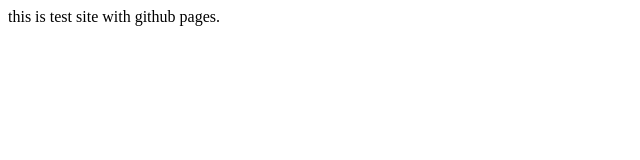
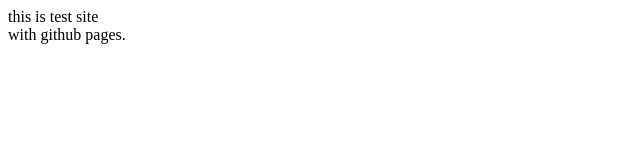
Before and after one commit to kishikawa/site.kishikawa, a plain HTML site: page index.html in a window 1280 px wide. Shown: the whole page, without its empty margins (0-640 px from the left). Drawn offline with Linux system fonts and the light colour scheme.

Commit message:
Update index.html

```diff
--- a/index.html
+++ b/index.html
@@ -1,7 +1,7 @@
 <html>
   <title>Test Site</title>
   <header>
-    this is test site
+    this is test site <br>
     with github pages.
   </header>
 </html>
```
